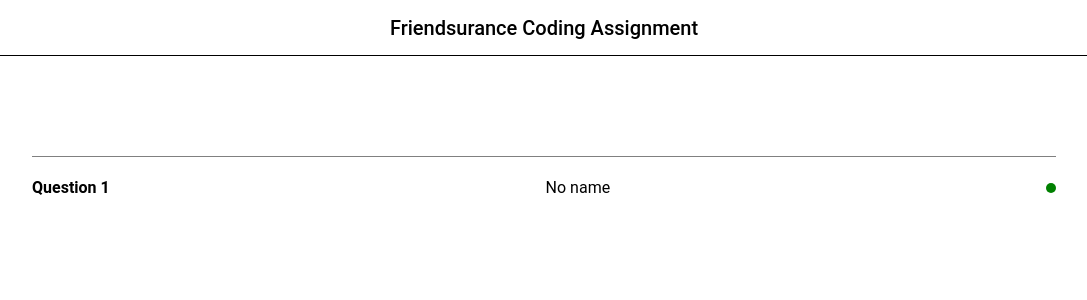
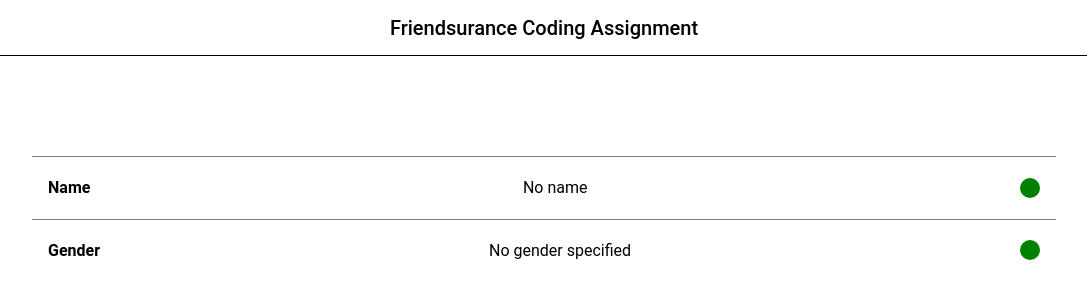
Before and after one commit to l-legren/friendsurance, a React (Create React App) app: page / in a window 1280 px wide. Shown: the top 300 px of the page, without its empty margins (96-1183 px from the left). Built offline with nearby package versions, Linux system fonts and the light colour scheme.

Commit message:
add form and logic for redux second input field

```diff
--- a/src/components/Form/Accordion/Accordion.styled.tsx
+++ b/src/components/Form/Accordion/Accordion.styled.tsx
@@ -19,6 +19,7 @@
 `;
 
 export const AngleUp = styled(FaAngleUp)`
-    font-size: 2rem;
+    font-size: 2.25rem;
     cursor: pointer;
+    margin-top: 2rem;
 `;
--- a/src/components/Form/Accordion/AccordionHeader/AccordionHeader.styled.tsx
+++ b/src/components/Form/Accordion/AccordionHeader/AccordionHeader.styled.tsx
@@ -4,7 +4,6 @@
     display: flex;
     justify-content: space-between;
     align-items: center;
-    margin-bottom: 20px;
     border-top: 1px solid gray;
     cursor: pointer;
     max-height: ${({ isExpanded }) => (isExpanded ? "0px" : "100px")};
@@ -12,15 +11,18 @@
     transition: max-height 0.3s ease;
 `;
 
-export const Title = styled.h4``;
+export const Title = styled.h4`
+    margin-left: 1rem;
+`;
 
 export const Answer = styled.p`
     text: gray;
 `;
 
 export const Marker = styled.div`
-    width: 10px;
-    height: 10px;
-    border-radius: 5px;
+    width: 20px;
+    height: 20px;
+    border-radius: 10px;
     background-color: green;
+    margin-right: 1rem;
 `;
--- a/src/components/Form/Accordion/AccordionHeader/index.tsx
+++ b/src/components/Form/Accordion/AccordionHeader/index.tsx
@@ -1,18 +1,37 @@
-import React from "react";
+import React, { useEffect, useState } from "react";
 import { Answer, HeaderWrapper, Title, Marker } from "./AccordionHeader.styled";
 import { useSelector } from "react-redux";
+import { InputField } from "../..";
 
 interface AccordionHeaderProps {
     isExpanded: boolean;
+    inputField: InputField;
 }
 
-export const AccordionHeader = ({ isExpanded }: AccordionHeaderProps) => {
-    const inputName = useSelector(({ form }) => form.name);
+export const AccordionHeader = ({
+    isExpanded,
+    inputField,
+}: AccordionHeaderProps) => {
+    const { name, gender } = useSelector(({ form }) => form);
+    const [headerParameters, setHeaderParameters] = useState({
+        title: "",
+        answer: "",
+    });
+
+    useEffect(() => {
+        const headerSetter = () =>
+            inputField === InputField.Name
+                ? setHeaderParameters({ title: "Name", answer: name })
+                : inputField === InputField.Gender
+                ? setHeaderParameters({ title: "Gender", answer: gender })
+                : "";
+        headerSetter();
+    }, []);
     return (
         <>
             <HeaderWrapper isExpanded={isExpanded}>
-                <Title>Question 1</Title>
-                <Answer>{inputName}</Answer>
+                <Title>{headerParameters.title}</Title>
+                <Answer>{headerParameters.answer}</Answer>
                 <Marker />
             </HeaderWrapper>
         </>
--- a/src/components/Form/Accordion/index.tsx
+++ b/src/components/Form/Accordion/index.tsx
@@ -8,17 +8,22 @@
     ContentContainer,
     AngleUp,
 } from "./Accordion.styled";
+import { InputField } from "..";
 
 interface AccordionProps {
     children: React.ReactNode;
+    inputField: InputField;
 }
 
-export const Accordion = ({ children }: AccordionProps) => {
+export const Accordion = ({ children, inputField }: AccordionProps) => {
     const [isExpanded, setIsExpanded] = useState<boolean>(false);
     return (
         <AccordionWrapper>
             <ClickableHeader onClick={() => setIsExpanded(!isExpanded)}>
-                <AccordionHeader isExpanded={isExpanded} />
+                <AccordionHeader
+                    isExpanded={isExpanded}
+                    inputField={inputField}
+                />
             </ClickableHeader>
             <ContentContainer>
                 <AccordionContent isExpanded={isExpanded}>
--- a/src/components/Form/Form.styled.tsx
+++ b/src/components/Form/Form.styled.tsx
@@ -7,10 +7,10 @@
 `;
 
 export const Label = styled.label`
-    margin-bottom: 5px;
     font-weight: 300;
     font-size: 1.25rem;
     margin-bottom: 2rem;
+    margin-top: 2rem;
 `;
 
 export const Input = styled.input`
@@ -20,7 +20,23 @@
     margin-bottom: 2rem;
     height: 30px;
     font-size: 1.25rem;
-    /* border-radius: 5px; */
+`;
+
+export const RadioInput = styled.input`
+    width: 20px;
+    height: 20px;
+    margin-right: 8px;
+`;
+
+export const RadioWrapper = styled.div`
+    display: flex;
+    align-items: center;
+`;
+
+export const RadioLabel = styled.label`
+    margin: 0.5rem;
+    font-weight: 300;
+    font-size: 1.25rem;
 `;
 
 export const SubmitButton = styled.button`
@@ -61,6 +77,7 @@
 
 export const ButtonWrapper = styled.div`
     display: flex;
+    margin-bottom: 2rem;
 `;
 
 export const ErrorMessage = styled.span`
--- a/src/components/Form/index.tsx
+++ b/src/components/Form/index.tsx
@@ -8,10 +8,27 @@
     SubmitButton,
     CancelButton,
     ButtonWrapper,
+    RadioWrapper,
+    RadioInput,
+    RadioLabel,
 } from "./Form.styled";
 import { useForm } from "react-hook-form";
 import { useDispatch } from "react-redux";
-import { updateName, resetName } from "../../features/form/formSlice";
+import {
+    updateName,
+    resetName,
+    updateGender,
+    resetGender,
+} from "../../features/form/formSlice";
+
+export enum InputField {
+    Name = "name",
+    Gender = "gender",
+    Birth = "birth",
+    Insurances = "insurances",
+    Employment = "employment",
+    PhoneNumber = "phoneNumber",
+}
 
 export const FriendsuranceForm = () => {
     const {
@@ -32,9 +49,18 @@
         dispatch(resetName());
     };
 
+    const handleSubmitGender = () => {
+        const gender = getValues("gender");
+        dispatch(updateGender(gender));
+    };
+    const handleResetGender = () => {
+        setValue("gender", "");
+        dispatch(resetGender());
+    };
+
     return (
         <FormContainer>
-            <Accordion>
+            <Accordion inputField={InputField.Name}>
                 <Label htmlFor="name">What is your name?</Label>
                 <Input
                     type="text"
@@ -48,7 +74,7 @@
                         maxLength: {
                             value: 25,
                             message:
-                                "Name should be shorter thatn 25 characters",
+                                "Name should be shorter than 25 characters",
                         },
                     })}
                 />
@@ -62,6 +88,44 @@
                     <CancelButton onClick={handleResetName}>Clear</CancelButton>
                 </ButtonWrapper>
             </Accordion>
+            <Accordion inputField={InputField.Gender}>
+                {/* <Label htmlFor="gender">What is your gender?</Label> */}
+                <RadioWrapper>
+                    <RadioInput
+                        type="radio"
+                        id="gender"
+                        value="FEMALE"
+                        {...register("gender", {
+                            required: "Please select one value",
+                        })}
+                    />
+                    <RadioLabel htmlFor="MALE">Female</RadioLabel>
+                </RadioWrapper>
+                <RadioWrapper>
+                    <RadioInput
+                        type="radio"
+                        id="gender"
+                        value="MALE"
+                        {...register("gender", {
+                            required: "Please select one value",
+                        })}
+                    />
+                    <RadioLabel htmlFor="MALE">Male</RadioLabel>
+                </RadioWrapper>
+                {errors.gender && (
+                    <ErrorMessage>
+                        {errors.gender.message as string}
+                    </ErrorMessage>
+                )}
+                <ButtonWrapper>
+                    <SubmitButton type="submit" onClick={handleSubmitGender}>
+                        Submit
+                    </SubmitButton>
+                    <CancelButton onClick={handleResetGender}>
+                        Clear
+                    </CancelButton>
+                </ButtonWrapper>
+            </Accordion>
         </FormContainer>
     );
 };
--- a/src/features/form/formSlice.ts
+++ b/src/features/form/formSlice.ts
@@ -19,8 +19,12 @@
         updateGender: (state, action) => {
             state.gender = action.payload;
         },
+        resetGender: (state) => {
+            state.gender = initialState.gender;
+        },
     },
 });
 
-export const { updateName, resetName } = formSlice.actions;
+export const { updateName, resetName, updateGender, resetGender } =
+    formSlice.actions;
 export default formSlice.reducer;
```
